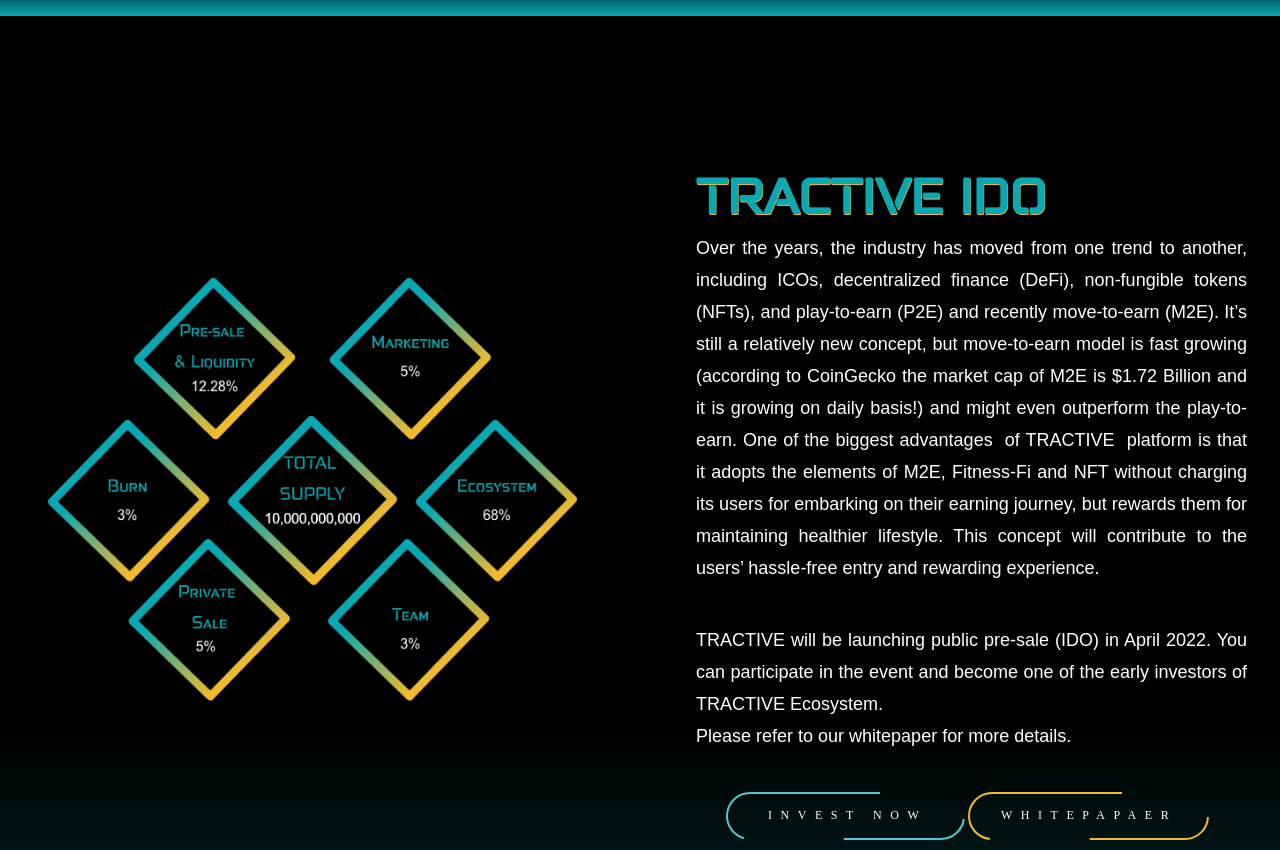
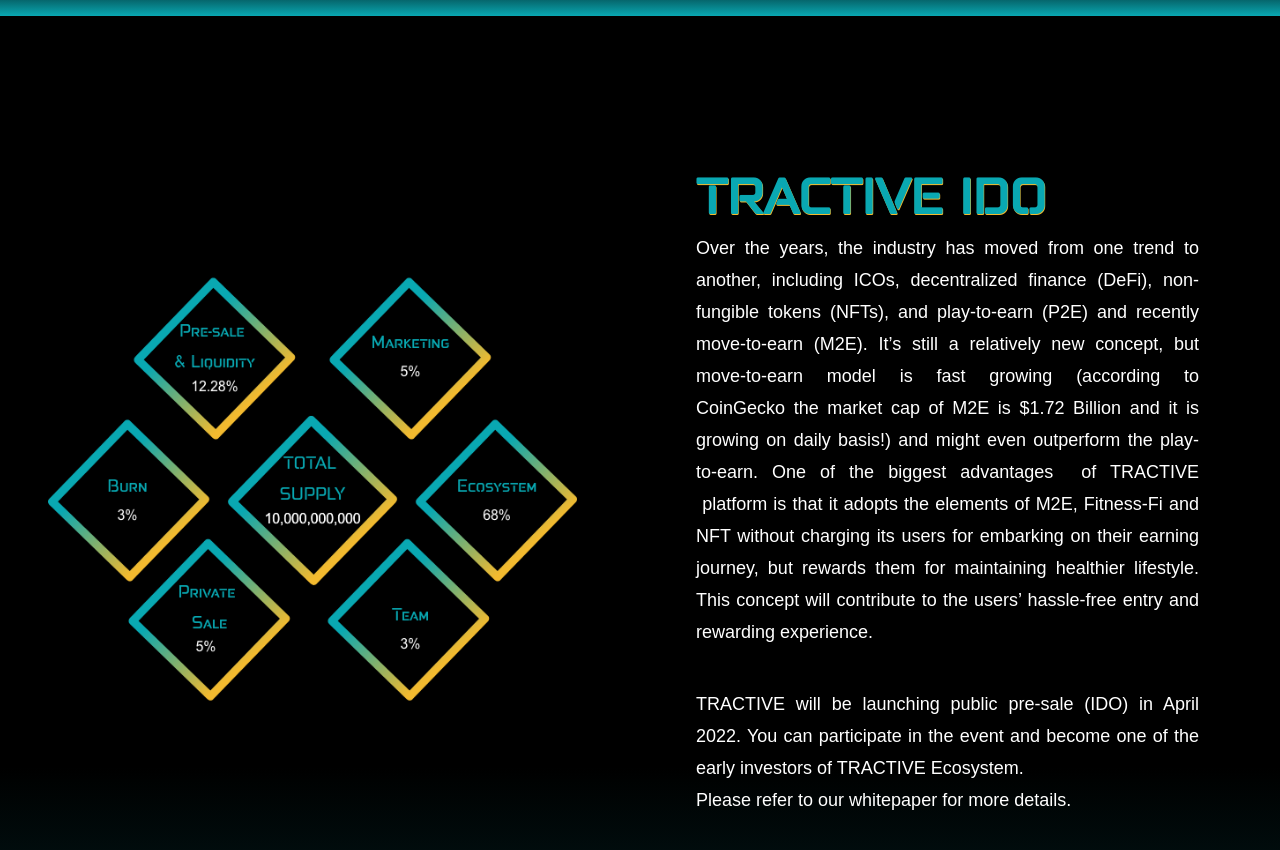
Before and after one commit to tractive-app/website, a plain HTML site: page index.html in a window 1280 px wide. Shown: the part 2260-3110 px from the top of the page. Drawn offline with nearby package versions, Linux system fonts and the light colour scheme; files whose address does not match are found by name.

Commit message:
Update index.html

```diff
--- a/index.html
+++ b/index.html
@@ -235,7 +235,7 @@
                         </div>
                      </div>
                      <div class="col-lg-6 col-md-12 col-sm-12 Cyber-Security-right-con wow slideInRight pl-5 pr-5">
-                        <div class="Cyber-Security-right-heading-con">
+                        <div class="Cyber-Security-right-heading-con pr-5">
                            <h2>TRACTIVE IDO
                            </h2>
                            <p>Over the years, the industry has moved from one trend to another, including ICOs, decentralized finance (DeFi), non-fungible tokens (NFTs), and play-to-earn (P2E) and recently move-to-earn (M2E). It’s still a relatively new concept, but move-to-earn model is fast growing (according to CoinGecko the market cap of M2E is $1.72 Billion and it is growing on daily basis!) and might even outperform the play-to-earn. One of the biggest advantages  of TRACTIVE  platform is that it adopts the elements of M2E, Fitness-Fi and NFT without charging its users for embarking on their earning journey, but rewards them for maintaining healthier lifestyle. This concept will contribute to the users’ hassle-free entry and rewarding experience.
```
